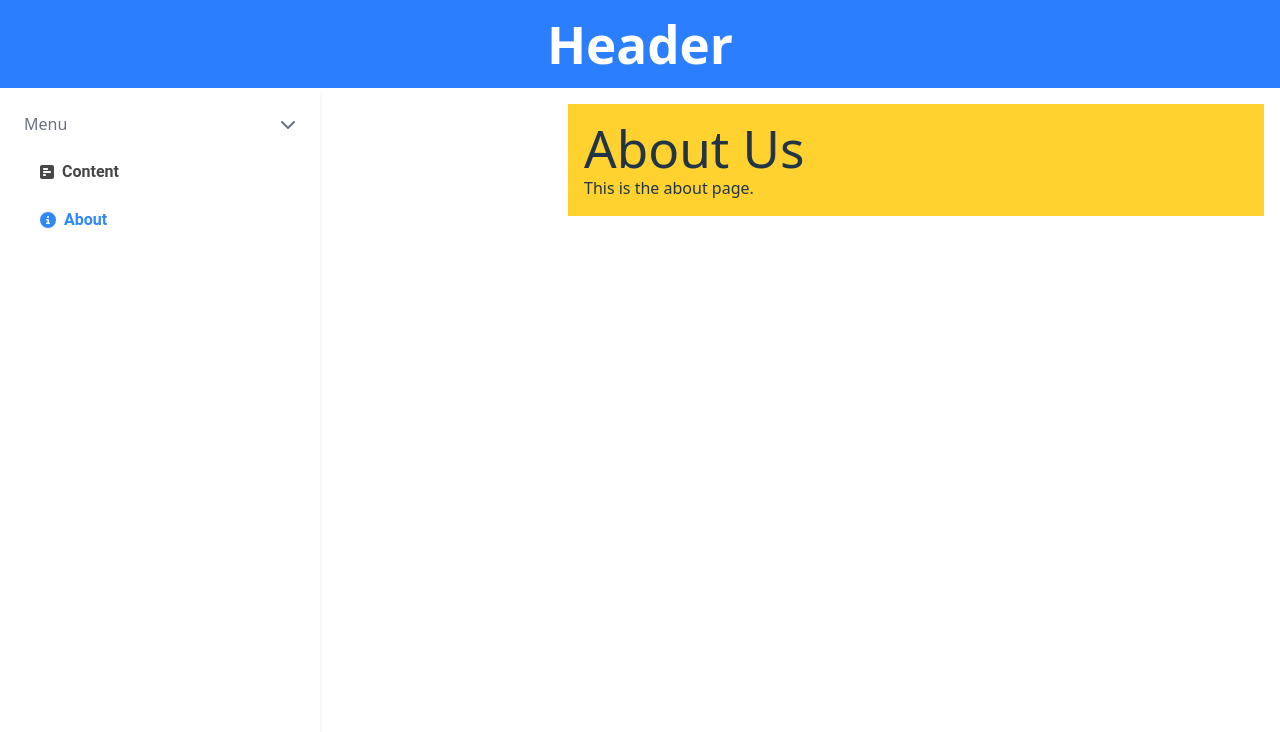
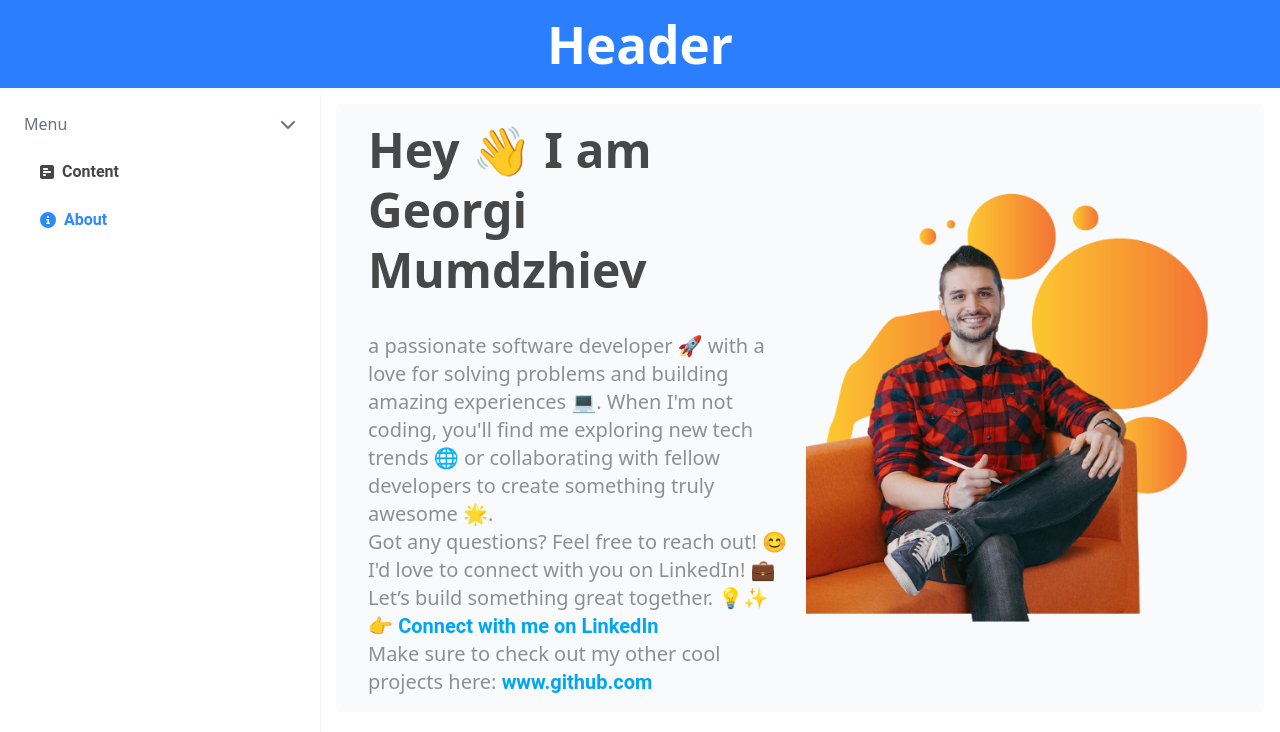
Before and after one commit to gmumdzhiev/crud-app, a React (Vite) app: page /about in a window 1280 px wide. Shown: the top 732 px of the page. Built offline with nearby package versions, Linux system fonts and the light colour scheme.

Commit message:
updating about section

```diff
--- a/src/common/components/About/About.tsx
+++ b/src/common/components/About/About.tsx
@@ -1,8 +1,32 @@
 export const About = () => {
     return (
-        <div className="flex-1 bg-amber-300 p-4 ml-[25%]">
-            <h1>About Us</h1>
-            <p>This is the about page.</p>
-        </div>
+        <section className="rounded-md pt-10 overflow-hidden bg-gray-50 dark:bg-gray-800 md:pt-0 sm:pt-16 2xl:pt-16">
+            <div className="p-4 mx-auto sm:px-6 lg:px-8 max-w-7xl">
+                <div className="grid items-center grid-cols-1 md:grid-cols-2">
+                    <div>
+                        <h2 className="text-3xl font-bold leading-tight text-[#474747] dark:text-white sm:text-4xl lg:text-5xl">
+                            Hey 👋 I am
+                            <br />
+                            Georgi Mumdzhiev
+                        </h2>
+                        <p className="mt-4 text-xl text-[#8f8f8f] dark:text-gray-300 md:mt-8">
+                            a passionate software developer 🚀 with a love for solving problems and building amazing experiences 💻. When I'm not coding, you'll find me exploring new tech trends 🌐 or collaborating with fellow developers to create something truly awesome 🌟.
+                            <br />
+                            Got any questions? Feel free to reach out! 😊 I'd love to connect with you on LinkedIn! 💼 Let’s build something great together. 💡✨
+                            <br />
+                            👉 <a href="https://www.linkedin.com/in/georgi-mumdzhiev/" className="transition-all duration-200 text-sky-500 dark:text-sky-400 hover:text-sky-600 dark:hover:text-sky-500 hover:underline">Connect with me on LinkedIn</a>
+                            <br />
+                            Make sure to check out my other cool projects here: <a href="https://www.github.com/gmumdzhiev" className="transition-all duration-200 text-sky-500 dark:text-sky-400 hover:text-sky-600 dark:hover:text-sky-500 hover:underline">www.github.com</a>
+                        </p>
+                    </div>
+
+                    <div className="relative">
+                        <img className="relative w-full xl:max-w-lg xl:mx-auto 2xl:origin-bottom 2xl:scale-110" src="/author/author.png" alt="Author Image"/>
+                    </div>
+                </div>
+            </div>
+        </section>
+
+
     );
 };
```
Also changed, not shown: public/author/author.png (added).
